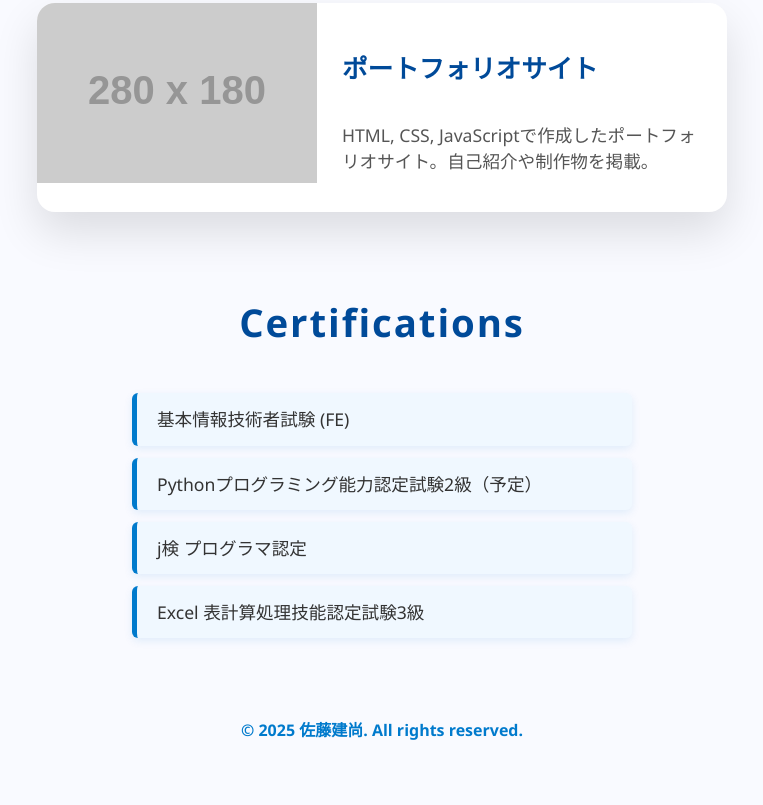
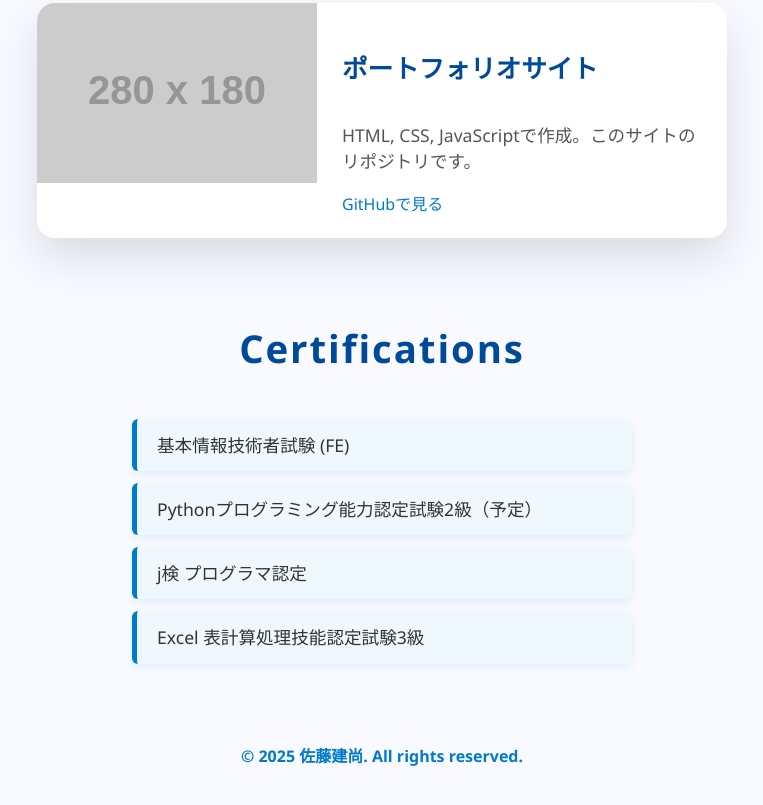
Before and after one commit to kenpyo/portfolio, a plain HTML site: page index.html in a window 1280 px wide. Shown: the part 820-1625 px from the top of the page, without its empty margins (258-1021 px from the left). Before the commit the page ends 1604 px from the top, so only its background shows below. Drawn offline with Linux system fonts and the light colour scheme; placeholder pictures from the web are drawn by us.

Commit message:
制作物リンク追加
Updated the portfolio site with a link to the GitHub repository and improved project descriptions.

```diff
--- a/index.html
+++ b/index.html
@@ -43,7 +43,8 @@
           <img src="https://via.placeholder.com/280x180.png?text=Portfolio" alt="Portfolio" />
           <div class="work-content">
             <h3>ポートフォリオサイト</h3>
-            <p>HTML, CSS, JavaScriptで作成したポートフォリオサイト。自己紹介や制作物を掲載。</p>
+            <p>HTML, CSS, JavaScriptで作成。このサイトのリポジトリです。</p>
+            <a href="https://github.com/kenpyo/portfolio" target="_blank" rel="noopener noreferrer" class="github-link">GitHubで見る</a>
           </div>
         </div>
       </div>
```
